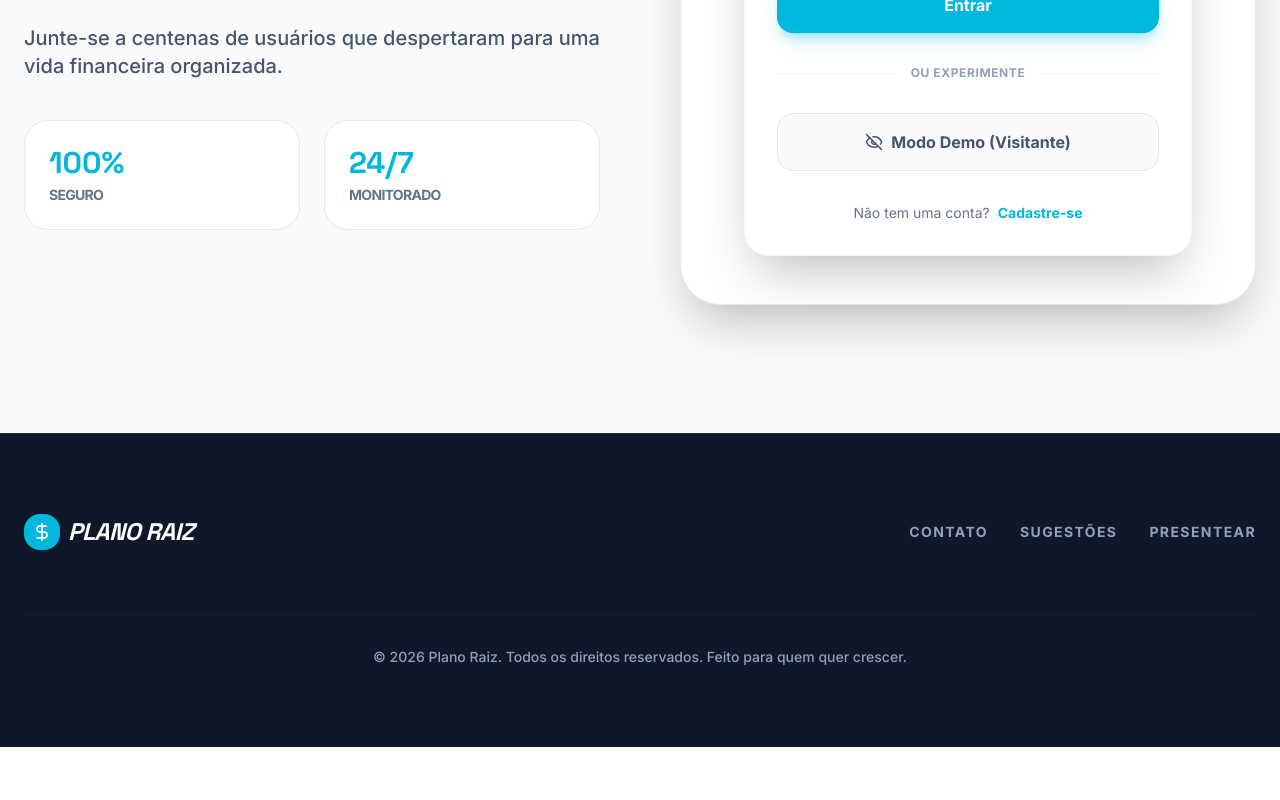
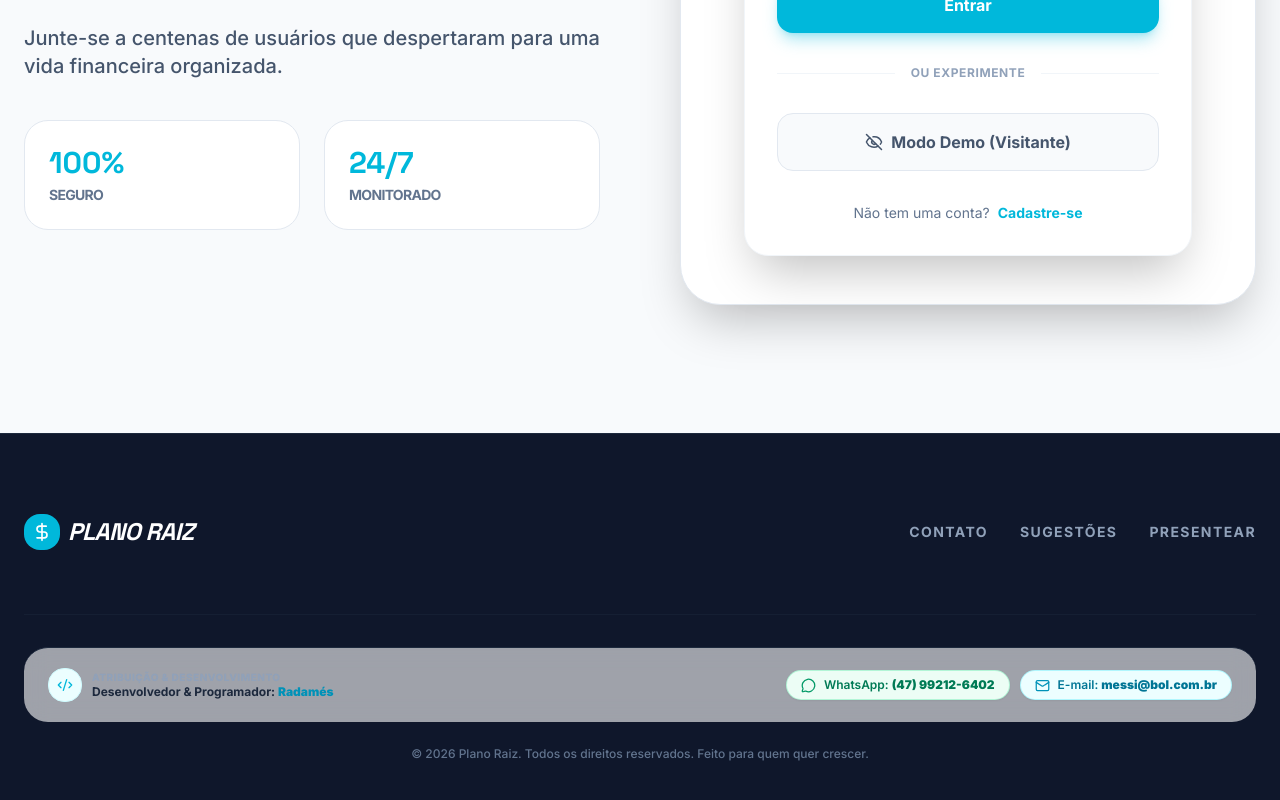
Before and after one commit to radames1979/Meu-Controle-Financeiro, a React (Vite) app: page / in a window 1280 px wide. Shown: the part 3798-4598 px from the top of the page. Before the commit the page ends 4545 px from the top, so only its background shows below. Built offline with nearby package versions, Linux system fonts and the light colour scheme; no server answers; the database is empty.

Commit message:
feat: add developer attribution to footer
Introduce the DeveloperFooter component to display credits and contact links for the developer. Update app version to 1.4.3.

```diff
--- a/src/components/DashboardApp.tsx
+++ b/src/components/DashboardApp.tsx
@@ -18,6 +18,7 @@ import { useUIManager } from '../hooks/useUIManager';
 import { Sidebar } from './Sidebar';
 import { BottomNav } from './BottomNav';
 import { LazyWidget } from './LazyWidget';
+import { DeveloperFooter } from './DeveloperFooter';
 import { STATUSES, APP_CONFIG, DENSITY_CLASSES } from '../constants';
 import { registerFCMToken } from '../services/fcm';
 
@@ -853,6 +854,9 @@ export const DashboardApp = ({ user, db, onLogout, userProfile, onUpdateProfile,
                                 </LazyWidget>
                             </div>
                         )}
+
+                        {/* Rodapé de Créditos do Desenvolvedor */}
+                        <DeveloperFooter className="mt-8 mb-16 md:mb-4" />
                     </div>
                 </main>
 
--- /dev/null
+++ b/src/components/DeveloperFooter.tsx
@@ -0,0 +1,53 @@
+import React from 'react';
+import { Code2, Mail, MessageCircle } from 'lucide-react';
+
+interface DeveloperFooterProps {
+    className?: string;
+}
+
+export const DeveloperFooter: React.FC<DeveloperFooterProps> = ({ className = '' }) => {
+    const whatsappClean = '5547992126402';
+    const whatsappUrl = `https://wa.me/${whatsappClean}?text=Ol%C3%A1%20Radam%C3%A9s,%20vim%20pelo%20aplicativo%20Plano%20Raiz!`;
+
+    return (
+        <footer className={`w-full py-5 px-4 md:px-6 border-t border-slate-200/80 dark:border-slate-800/80 bg-white/60 dark:bg-slate-900/60 backdrop-blur-md transition-colors rounded-2xl ${className}`}>
+            <div className="max-w-7xl mx-auto flex flex-col md:flex-row items-center justify-between gap-4 text-xs">
+                {/* Developer Branding */}
+                <div className="flex items-center gap-2.5 text-slate-600 dark:text-slate-400 font-medium">
+                    <div className="p-2 rounded-xl bg-cyan-50 dark:bg-cyan-950/60 text-cyan-500 shrink-0 border border-cyan-100 dark:border-cyan-900/40">
+                        <Code2 size={16} />
+                    </div>
+                    <div>
+                        <span className="text-[10px] uppercase tracking-wider font-extrabold text-slate-400 dark:text-slate-500 block">Atribuição &amp; Desenvolvimento</span>
+                        <span className="text-slate-800 dark:text-slate-200 font-bold">Desenvolvedor &amp; Programador: <strong className="text-cyan-600 dark:text-cyan-400 font-black">Radamés</strong></span>
+                    </div>
+                </div>
+
+                {/* Contact Badges */}
+                <div className="flex flex-wrap items-center justify-center gap-2.5 font-semibold">
+                    {/* WhatsApp */}
+                    <a
+                        href={whatsappUrl}
+                        target="_blank"
+                        rel="noopener noreferrer"
+                        className="inline-flex items-center gap-2 px-3.5 py-1.5 rounded-xl bg-emerald-50 dark:bg-emerald-950/50 text-emerald-700 dark:text-emerald-300 border border-emerald-200/80 dark:border-emerald-800/60 hover:bg-emerald-100 dark:hover:bg-emerald-900/80 transition shadow-xs cursor-pointer group"
+                        title="Falar com Radamés no WhatsApp"
+                    >
+                        <MessageCircle size={15} className="text-emerald-600 dark:text-emerald-400 group-hover:scale-110 transition-transform" />
+                        <span>WhatsApp: <strong>(47) 99212-6402</strong></span>
+                    </a>
+
+                    {/* Email */}
+                    <a
+                        href="mailto:messi@bol.com.br"
+                        className="inline-flex items-center gap-2 px-3.5 py-1.5 rounded-xl bg-cyan-50 dark:bg-cyan-950/50 text-cyan-700 dark:text-cyan-300 border border-cyan-200/80 dark:border-cyan-800/60 hover:bg-cyan-100 dark:hover:bg-cyan-900/80 transition shadow-xs cursor-pointer group"
+                        title="Enviar e-mail para Radamés"
+                    >
+                        <Mail size={15} className="text-cyan-600 dark:text-cyan-400 group-hover:scale-110 transition-transform" />
+                        <span>E-mail: <strong>messi@bol.com.br</strong></span>
+                    </a>
+                </div>
+            </div>
+        </footer>
+    );
+};
--- a/src/components/LandingPage.tsx
+++ b/src/components/LandingPage.tsx
@@ -4,6 +4,7 @@ import {
     Smartphone, Zap, Lock, Users, ArrowRight, CheckCircle2
 } from 'lucide-react';
 import { AuthForm } from './AuthForm';
+import { DeveloperFooter } from './DeveloperFooter';
 import { YOUR_CONTACT_EMAIL } from '../constants';
 import { motion } from 'motion/react';
 
@@ -251,8 +252,9 @@ export const LandingPage = ({ onLogin, onRegister, onDemo, config }: { onLogin:
                             <a href={`mailto:${YOUR_CONTACT_EMAIL}?subject=Presente`} className="hover:text-cyan-400 transition">Presentear</a>
                         </div>
                     </div>
-                    <div className="text-center pt-8 border-t border-slate-800/50">
-                        <p className="text-sm font-medium">&copy; {new Date().getFullYear()} Plano Raiz. Todos os direitos reservados. Feito para quem quer crescer.</p>
+                    <div className="pt-8 border-t border-slate-800/50 flex flex-col items-center gap-6">
+                        <DeveloperFooter className="bg-slate-800/40 border-slate-800 text-slate-300" />
+                        <p className="text-xs text-slate-500 font-medium">&copy; {new Date().getFullYear()} Plano Raiz. Todos os direitos reservados. Feito para quem quer crescer.</p>
                     </div>
                 </div>
             </footer>
--- a/src/version.ts
+++ b/src/version.ts
@@ -1,7 +1,14 @@
-export const APP_VERSION = '1.4.2';
-export const LAST_UPDATE = '2026-07-25';
+export const APP_VERSION = '1.4.3';
+export const LAST_UPDATE = '2026-08-02';
 
 export const CHANGELOG = [
+  {
+    version: '1.4.3',
+    date: '2026-08-02',
+    changes: [
+      'Atribuição no Rodapé: Inclusão oficial dos créditos do desenvolvedor & programador Radamés com links diretos para contato via WhatsApp e E-mail.'
+    ]
+  },
   {
     version: '1.4.2',
     date: '2026-07-25',
```
